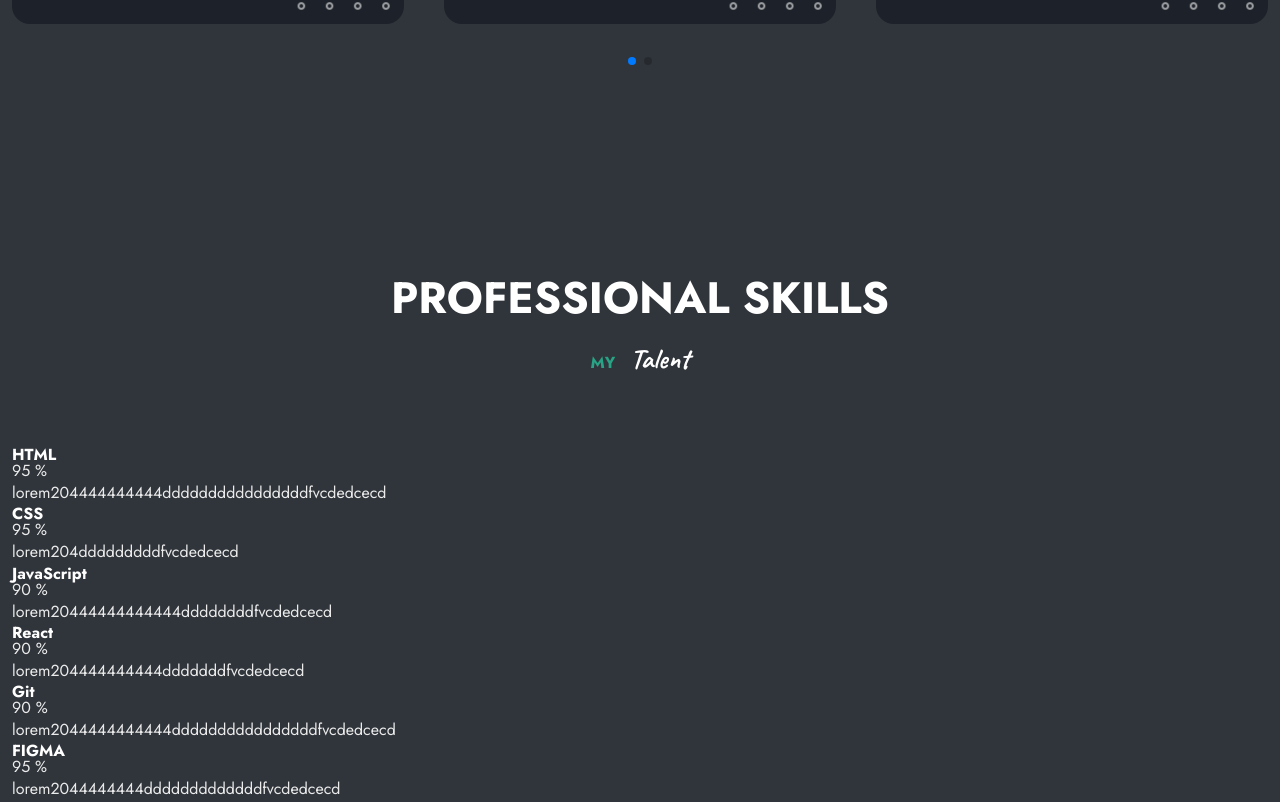
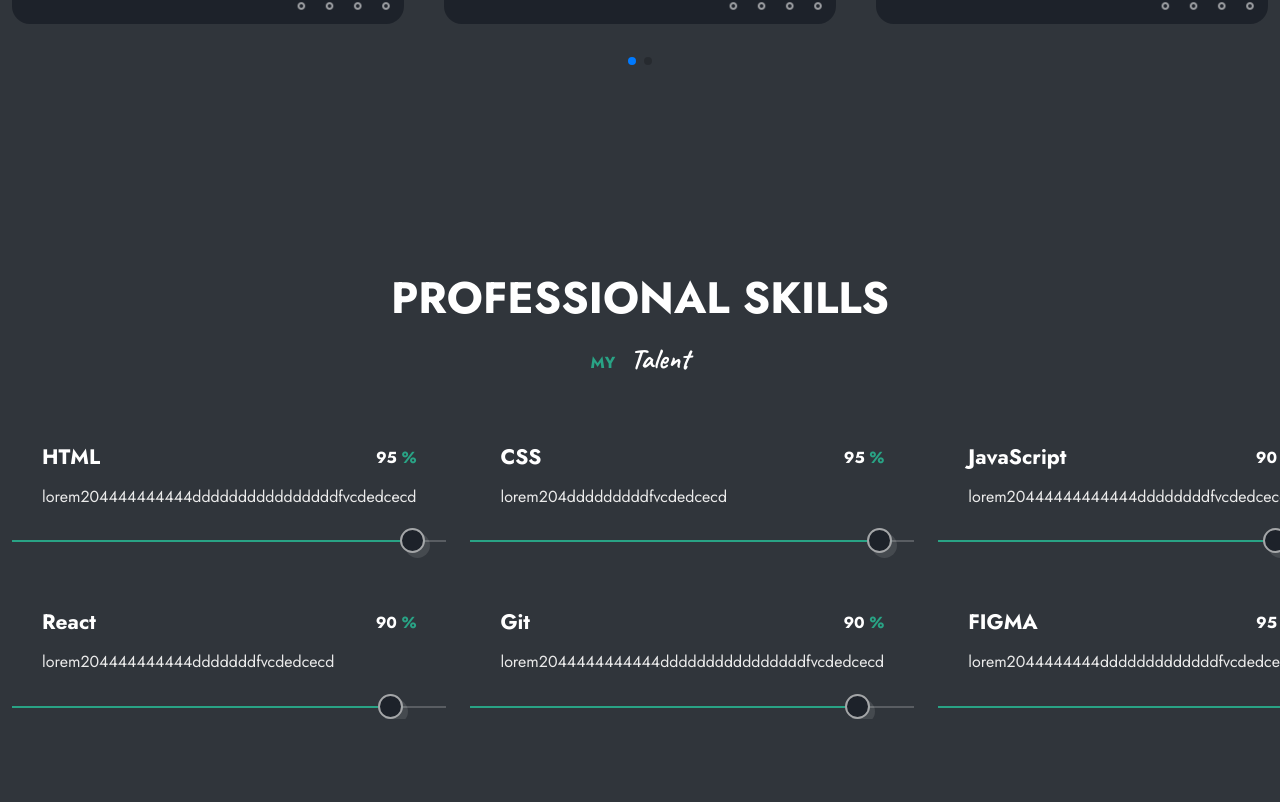
Before and after one commit to Olena-Olkhovyk/my-portfolio, a React (Create React App) app: page / in a window 1280 px wide. Shown: the part 1501-2303 px from the top of the page. After the commit the page ends 2220 px from the top, so only its background shows below. Built offline with nearby package versions, Linux system fonts and the light colour scheme.

Commit message:
Style skills component

```diff
--- a/src/components/Skills/Skills.module.css
+++ b/src/components/Skills/Skills.module.css
@@ -0,0 +1,62 @@
+.skillsContainer {
+  display: grid;
+  gap: 24px;
+  grid-template-columns: repeat(3, 1fr);
+  row-gap: 70px;
+}
+
+.skillsTitle,
+.skillsDescription {
+  padding-inline: 30px;
+}
+
+.skillsTitle {
+  display: flex;
+  justify-content: space-between;
+  align-items: center;
+  margin-bottom: 15px;
+}
+
+.skillsName {
+  font-size: var(--largest-font-size);
+}
+
+.skillsNumber {
+  color: var(--title-color);
+  font-weight: 700;
+}
+
+.skillsNumber span {
+  color: var(--primary-color);
+}
+
+.skillsDescription {
+  margin-bottom: 30px;
+}
+
+.skillsBar,
+.skillsPercentage {
+  height: 2px;
+}
+
+.skillsBar {
+  background-color: rgba(255, 255, 255, 0.2);
+}
+
+.skillsPercentage {
+  display: block;
+  background-color: var(--primary-color);
+  position: relative;
+}
+
+.skillsPercentage span {
+  background-color: var(--container-color);
+  border: 2px solid var(--border-color);
+  box-shadow: var(--shadow);
+  width: 25px;
+  height: 25px;
+  border-radius: 50%;
+  position: absolute;
+  right: 0;
+  top: -12px;
+}
```
